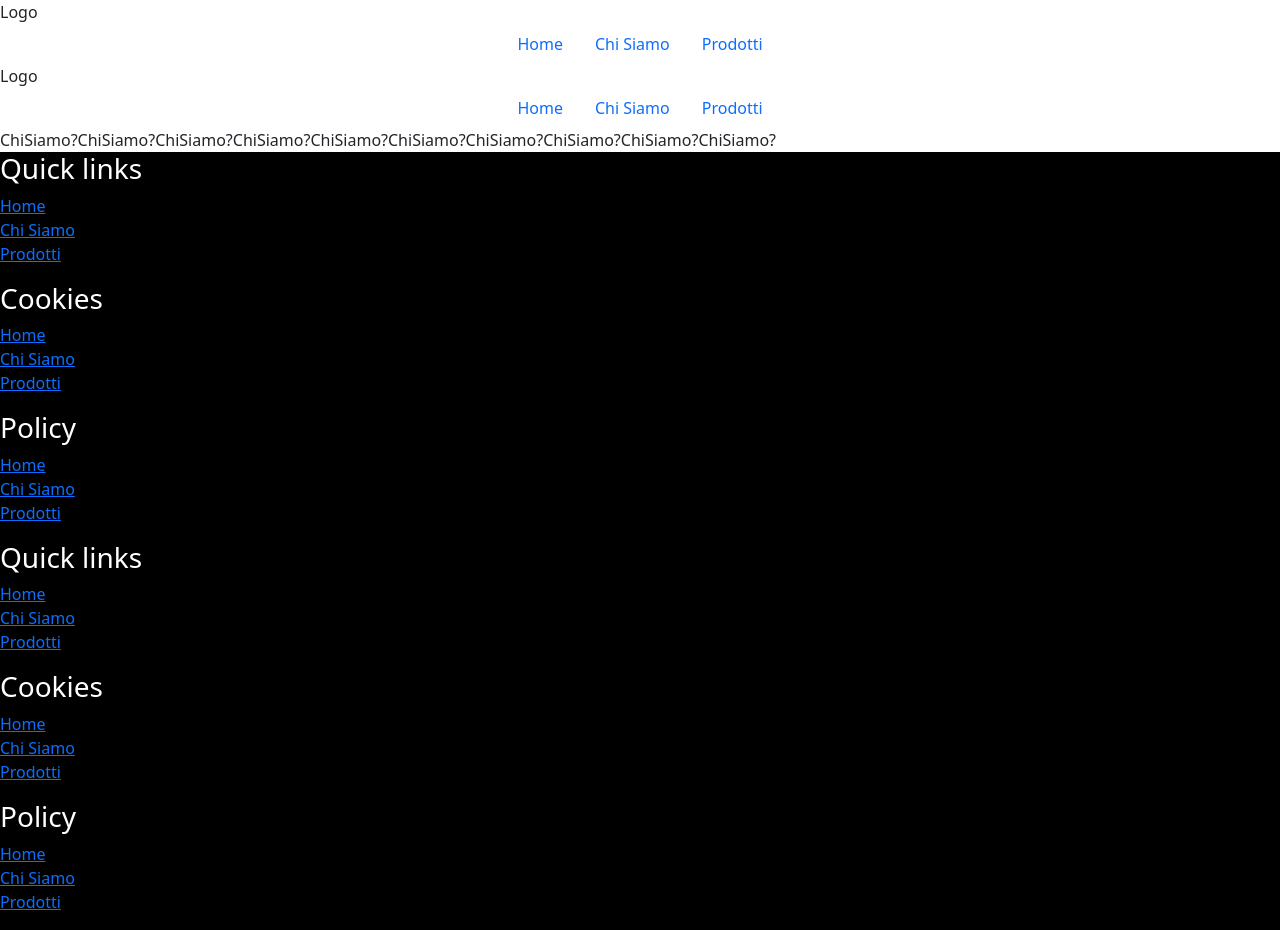
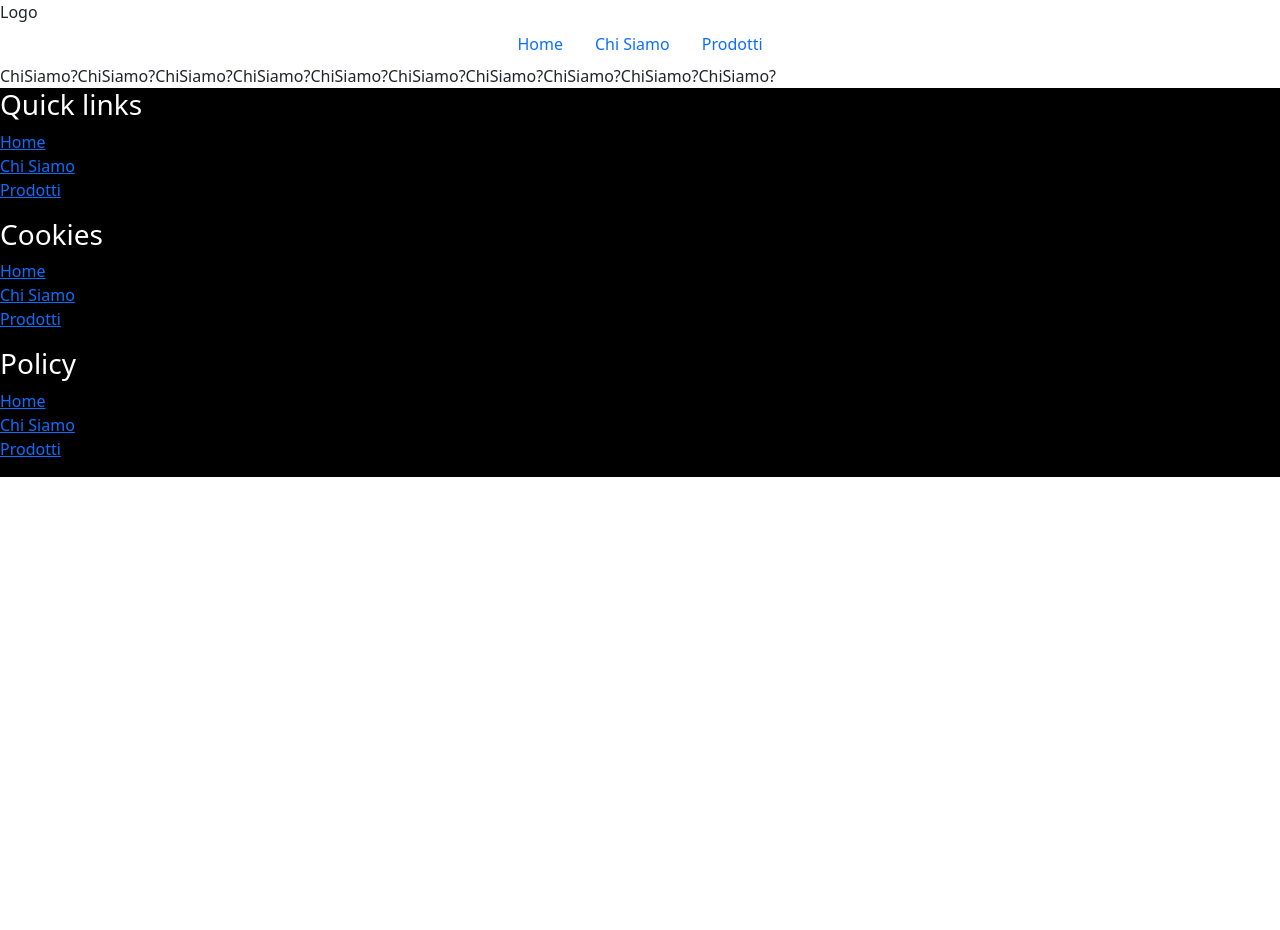
Before and after one commit to AndreaMeroi/react-router, a React (Vite) app: page /ChiSiamo in a window 1280 px wide. After the commit the page ends 800 px from the top, so only its background shows below. Built offline with nearby package versions, Linux system fonts and the light colour scheme.

Commit message:
add duplicate fixing

```diff
--- a/src/pages/Chi Siamo.jsx
+++ b/src/pages/Chi Siamo.jsx
@@ -6,11 +6,11 @@ export default function ChiSiamo() {
     return (
 
         <>
-            <AppHeader />
+
 
             <main>ChiSiamo?ChiSiamo?ChiSiamo?ChiSiamo?ChiSiamo?ChiSiamo?ChiSiamo?ChiSiamo?ChiSiamo?ChiSiamo?</main>
 
-            <AppFooter />
+
         </>
 
     )
--- a/src/pages/HomePage.jsx
+++ b/src/pages/HomePage.jsx
@@ -6,11 +6,11 @@ export default function HomePage() {
     return (
 
         <>
-            <AppHeader />
+
 
             <main>Lorem ipsum dolor sit amet consectetur adipisicing elit. Quam pariatur praesentium debitis repellat, nobis quis architecto illo deleniti illum odit? Itaque dolorum autem reiciendis aperiam consectetur! Exercitationem consectetur facere nobis?</main>
 
-            <AppFooter />
+
         </>
 
     )
--- a/src/pages/Prodotti.jsx
+++ b/src/pages/Prodotti.jsx
@@ -8,7 +8,7 @@ export default function Prodtti() {
     return (
 
         <>
-            <AppHeader />
+
 
             <main>
                 <div className="container">
@@ -55,7 +55,7 @@ export default function Prodtti() {
                 </div>
             </main>
 
-            <AppFooter />
+
         </>
 
     )
```
